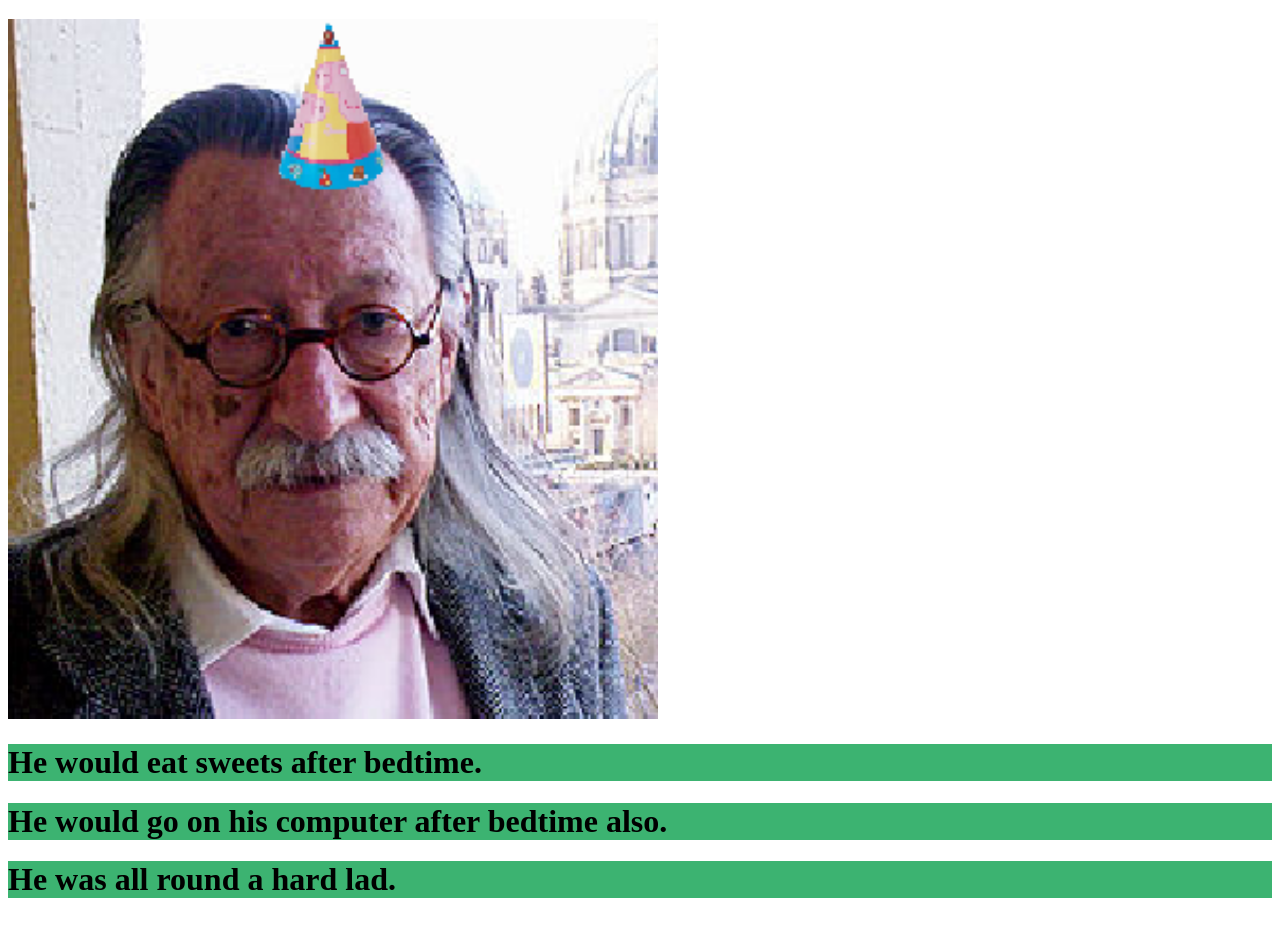
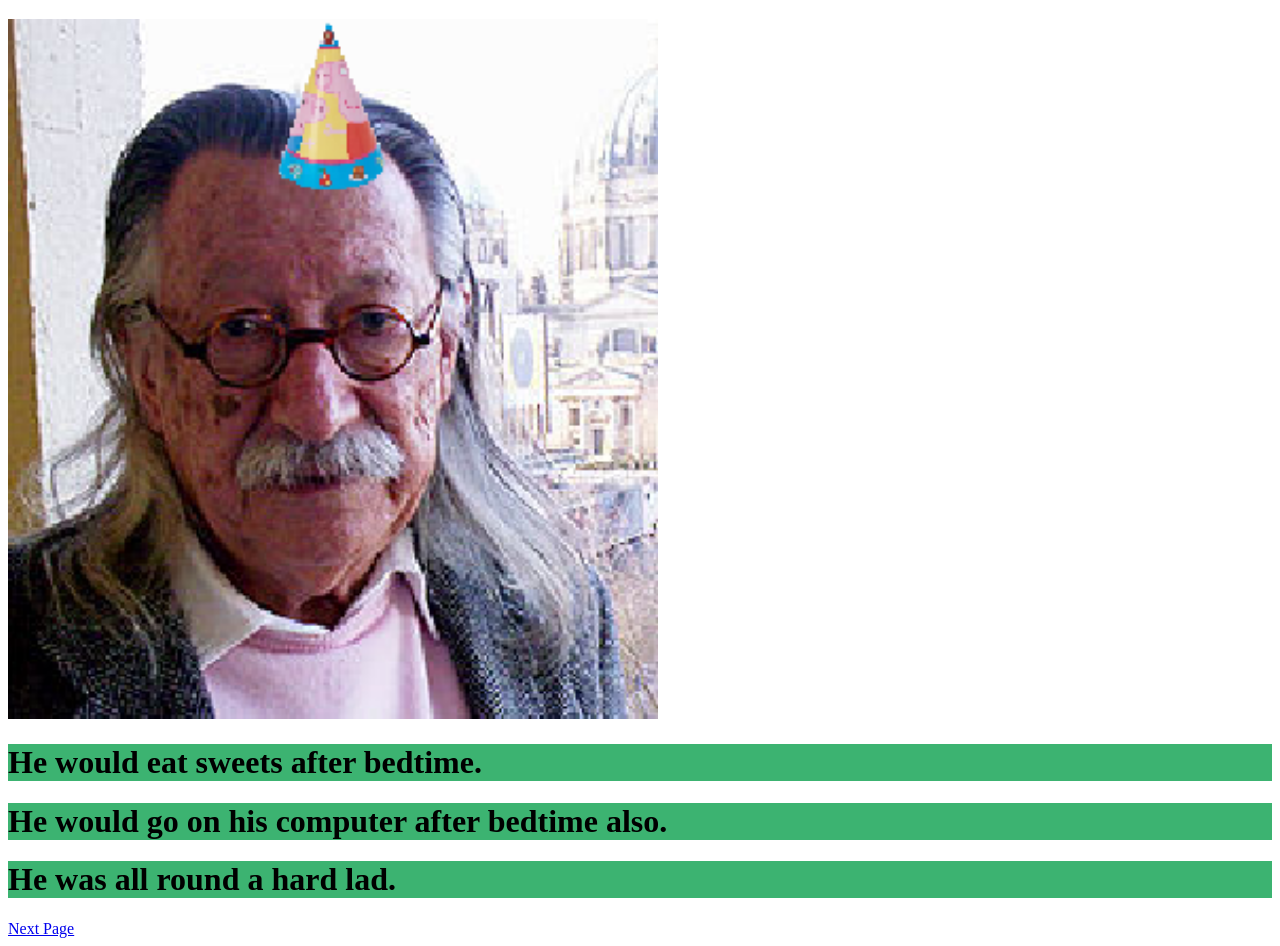
Before and after one commit to 100507102/Weizenbaum, a plain HTML site: page NextPage.html in a window 1280 px wide. Shown: the part 61-1007 px from the top of the page. Before the commit the page ends 981 px from the top, so only its background shows below. Drawn offline with Linux system fonts and the light colour scheme.

Commit message:
Add files via upload

```diff
--- a/NextPage.html
+++ b/NextPage.html
@@ -12,3 +12,4 @@
  <h1 style="background-color:MediumSeaGreen;">He would go on his computer after bedtime also.</h1>
  <h1 style="background-color:MediumSeaGreen;">He was all round a hard lad.</h1>
 </body>
+<a href=NextPage3.html>Next Page</a
```
